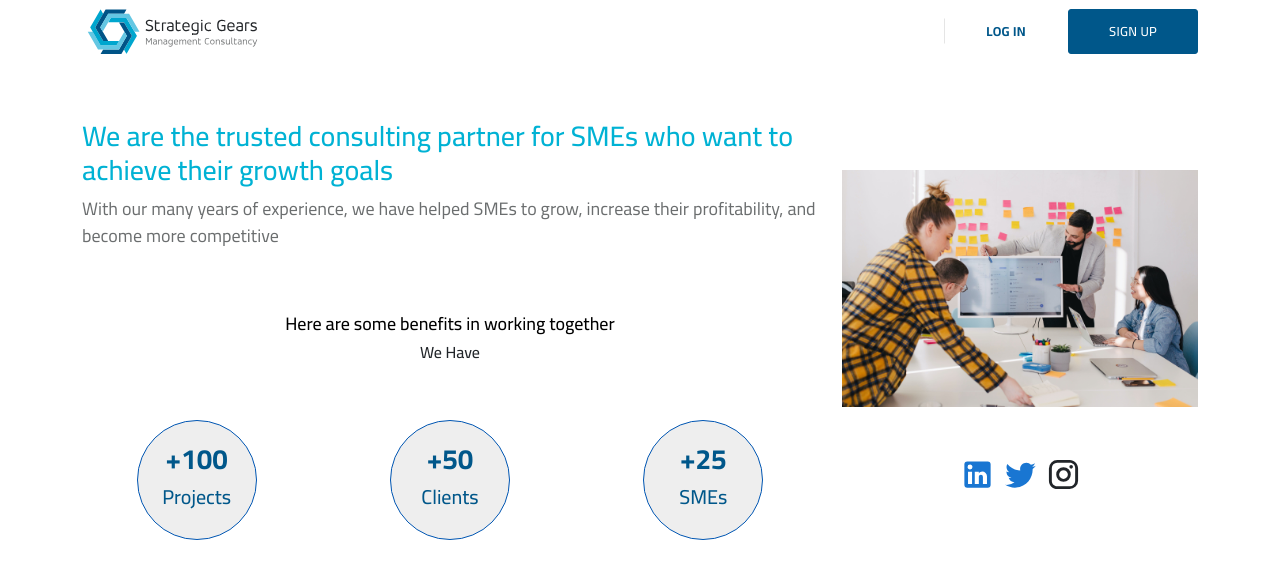
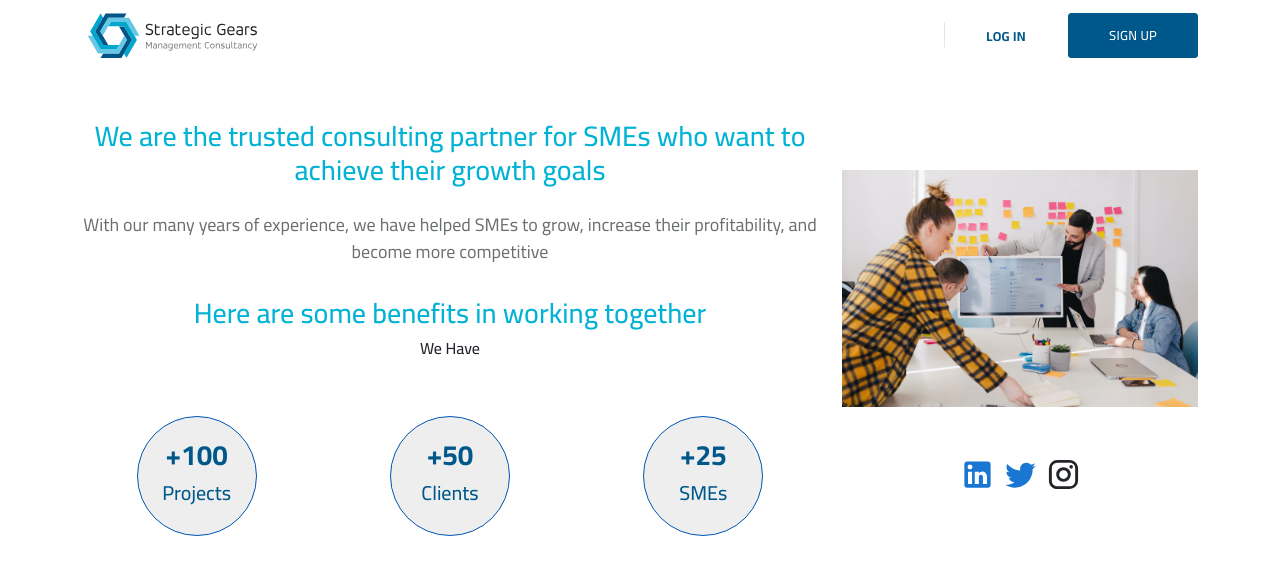
Before and after one commit to 8848digital/sme-frontend, a Next.js app: page / in a window 1280 px wide. Shown: the top 584 px of the page. Built offline with nearby package versions, Linux system fonts and the light colour scheme.

Commit message:
ui changes:sk

```diff
--- a/components/LandingPage/LandingPage.tsx
+++ b/components/LandingPage/LandingPage.tsx
@@ -1,4 +1,4 @@
-import React from 'react';
+import React , {useState , useEffect} from 'react';
 import CountUp from 'react-countup';
 import landingImg from "../../public/assets/landing-img.jpg";
 import styles from "@/styles/landing_page.module.css";
@@ -7,8 +7,18 @@ import Link from 'next/link';
 import LinkedInIcon from '@mui/icons-material/LinkedIn';
 import TwitterIcon from '@mui/icons-material/Twitter';
 import InstagramIcon from '@mui/icons-material/Instagram';
+import { useRouter } from 'next/router';
 
 const LandingPage = () => {
+    const [LoggedIn, setLoggedIn] = useState<any>(false);
+    const router = useRouter();
+  let isLoggedIn: any;
+  useEffect(() => {
+    if (typeof window !== "undefined") {
+      isLoggedIn = localStorage.getItem("LoggedIn");
+      setLoggedIn(isLoggedIn);
+    }
+  }, [router])
     const data:any = {
         "heading_name1": "We are the trusted consulting partner for SMEs who want to achieve their growth goals",
         "short_description": "With our many years of experience, we have helped SMEs to grow, increase their profitability, and become more competitive",
@@ -38,16 +48,16 @@ const LandingPage = () => {
                         <div className="col-md-8">
                             <div className='row'>
                                 <div className="col-12">
-                                    <div className='landing-details'>
+                                    <div className='landing-details text-center'>
                                         <h1>{data.heading_name1}</h1>
                                     </div>
-                                    <div className="short_desc">
+                                    <div className="short_desc text-center mt-4">
                                         <p>{data?.short_description}</p>
                                     </div>
                                 </div>
                                 <div className="col-12">
-                                    <div className="benefits_wrapper text-center mt-5">
-                                        <h2>{data?.Heading_name2}</h2>
+                                    <div className="benefits_wrapper text-center mt-3">
+                                        <h1>{data?.Heading_name2}</h1>
                                         <h6 className='text-dark'>We Have</h6>
                                         <div className="count-circle mt-5">
                                             <div className="row">
@@ -83,7 +93,14 @@ const LandingPage = () => {
                                 </div>
                                 <div className="col-12">
                                     <div className={`${styles.get_started_btn}`}>
-                                        <button className={`${styles.btn}`} type='button'>{data?.label_for_button}</button>
+                                        {
+                                            LoggedIn === 'true' ? (
+                                                ''
+                                            ):(
+
+                                                <button className={`${styles.btn}`} type='button' onClick={()=>{router.push('/signup-start')}}>{data?.label_for_button}</button>
+                                            )
+                                        }
                                         <div className="about_services">
                                             <Link href='https://strategicgears.com/index.php/services/strategy-management' className='color' target='_blank'>{data?.link_label}</Link>
                                         </div>
--- a/components/Navbar/WebNavbar.tsx
+++ b/components/Navbar/WebNavbar.tsx
@@ -129,8 +129,8 @@ const WebNavbar = () => {
                   // </Link>
                 ) : (
 
-                  <Link href="/login" legacyBehavior>
-                    <a className="btn btn-transparent text-uppercase font-size-3 heading-default-color focus-reset">
+                  <Link href="/login" legacyBehavior className="d-block" >
+                    <a className="btn btn-transparent text-uppercase font-size-3 heading-default-color focus-reset" style={{padding:"35px 0 33px 0"}}>
                      <span style={{color:'#00578a'}}> Log in</span>
                     </a>
                   </Link>
--- a/components/SignUp/StartLater.tsx
+++ b/components/SignUp/StartLater.tsx
@@ -55,7 +55,7 @@ const StartLater = () => {
                         <h2 className='mb-5'>Complete your registration in less than 2 minutes and get started!</h2>
                         <div className="">
                             <Link href='/wizard-master' className='btn btn-signup me-5'>Start</Link>
-                            <Link href='' className='btn btn-later'>Later</Link>
+                            <Link href='/' className='btn btn-later'>Later</Link>
                         </div>
 
                         <Formik initialValues={initialValues} validationSchema={validationSchema} onSubmit={handleSubmit}>
--- a/pages/index.tsx
+++ b/pages/index.tsx
@@ -4,9 +4,9 @@ import { Inter } from 'next/font/google'
 import styles from '@/styles/Home.module.css'
 import SignUpMaster from '@/components/SignUp/SignUpMaster'
 import SignupStart from '@/components/SignUp/SignupStart'
-import Step2of3UploadCv from '@/components/SignUp/ProfessionalInfo/Step2of3UploadCv'
-import Step3of3SelectAvailability from '@/components/SignUp/Preferences/Step3of3SelectAvailability'
-import Step3of3EnterRates from '@/components/SignUp/Preferences/Step3of3EnterRates'
+import Step2of3UploadCv from '@/components/SignUp/ProfessionalInfo/Step4UploadCv'
+import Step3of3SelectAvailability from '@/components/SignUp/Preferences/Step6SelectAvailability'
+import Step3of3EnterRates from '@/components/SignUp/Preferences/Step7EnterRates'
 import StepsDone from '@/components/SignUp/Preferences/StepsDone'
 import ThankYou from '@/components/SignUp/ThankYou'
 import BuildYourBioMaster from '@/components/SignUp/BuildYourBio/BuildYourBioMaster'
--- a/styles/auth.module.css
+++ b/styles/auth.module.css
@@ -6,7 +6,7 @@
 }
 
 .login_wrapper{
-    margin: 150px auto;
+    margin: 200px auto;
     max-width: 500px;
     padding: 20px;
 }
--- a/styles/wizard.module.css
+++ b/styles/wizard.module.css
@@ -125,6 +125,10 @@
     border-radius: 2px;
     padding-left: 5px;
 }
+.cross_class{
+    font-size: 24px;
+    color:red;
+}
 @media  (max-width:768px) {
 
     .wizard_wrapper {
```
Also changed, not shown: components/SignUp/ProfessionalInfo/Step4UploadCv.tsx (renamed from components/SignUp/ProfessionalInfo/Step2of3UploadCv.tsx, +9 -2 lines), components/WizardMaster.tsx (+4 -4 lines), components/SignUp/Preferences/Step6SelectAvailability.tsx (renamed from components/SignUp/Preferences/Step3of3SelectAvailability.tsx), components/SignUp/Preferences/Step7EnterRates.tsx (renamed from components/SignUp/Preferences/Step3of3EnterRates.tsx), components/SignUp/ProfessionalInfo/Step5ExtractedDataFromCv.tsx (renamed from components/SignUp/ProfessionalInfo/Step2of3ExtractedDataFromCv.tsx).
